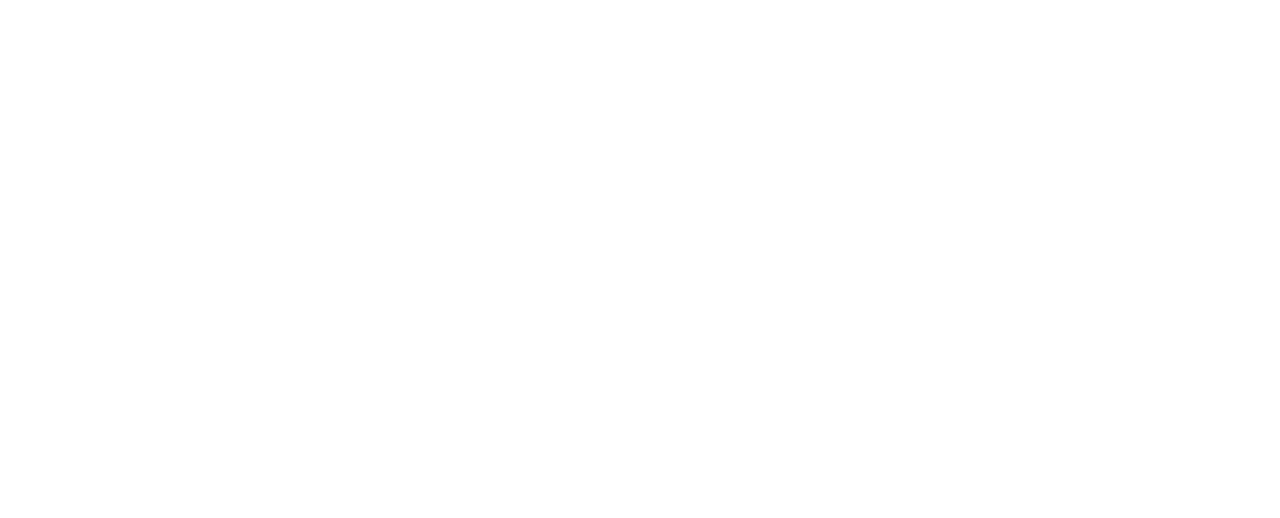
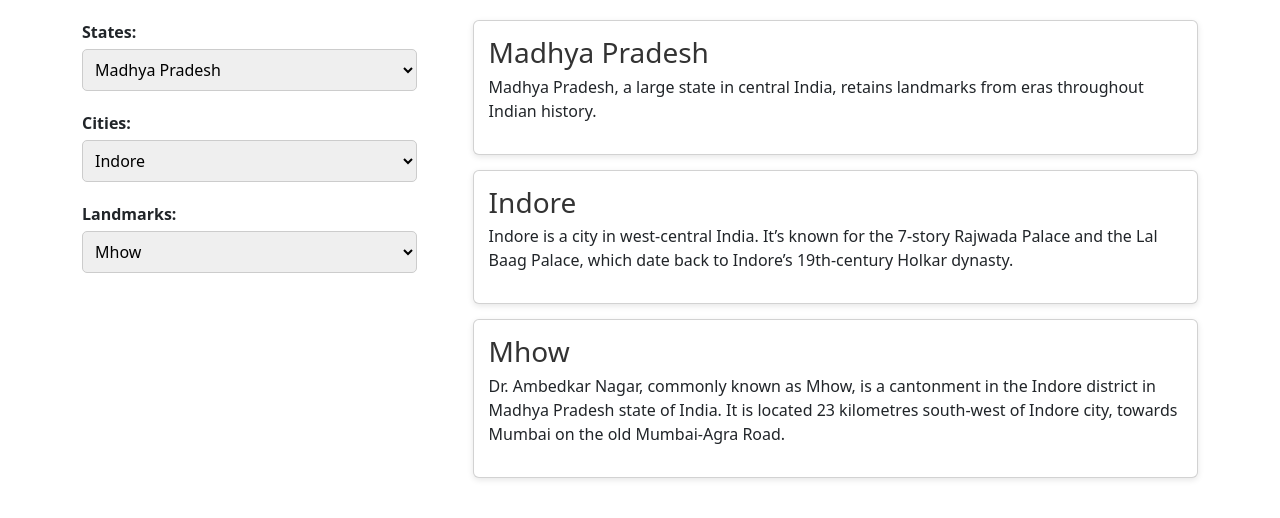
Before and after one commit to acciojob/dropdown-react-soumya773, a React app: page / in a window 1280 px wide. Built offline with nearby package versions, Linux system fonts and the light colour scheme.

Commit message:
complete

```diff
--- a/package.json
+++ b/package.json
@@ -12,8 +12,9 @@
   "author": "",
   "license": "ISC",
   "dependencies": {
+    "bootstrap": "^5.3.7",
+    "css-loader": "^4.3.0",
     "cypress": "^9.5.0",
-    "css-loader": "^4.3.0",
     "jest-junit": "^11.1.0",
     "react": "^16.13.1",
     "react-dom": "^16.13.1",
--- a/src/components/App.js
+++ b/src/components/App.js
@@ -1,8 +1,8 @@
-import React, { useState,useReducer } from "react";
-import "./../styles/App.css";
+import React, { useState } from "react";
+import "../styles/App.css";
 
-
-const states = [{
+export default function App() {
+  const data = [{
 	name : "Madhya Pradesh",
 	description:"Madhya Pradesh, a large state in central India, retains landmarks from eras throughout Indian history.",
 	city :[{
@@ -137,16 +137,85 @@ const states = [{
 	}]
 }];
 
+  // State management
+  const [selectedStateIndex, setSelectedStateIndex] = useState(0);
+  const [selectedCityIndex, setSelectedCityIndex] = useState(0);
+  const [selectedLandmarkIndex, setSelectedLandmarkIndex] = useState(0);
 
-function App()
-{
-	// Do not alter/remove main div
-	return (
-	<div id="main">
+  const states = data || [];
+  const selectedState = states[selectedStateIndex] || { city: [] };
+  const cities = selectedState.city || [];
+  const selectedCity = cities[selectedCityIndex] || { landmarks: [] };
+  const landmarks = selectedCity.landmarks || [];
+  const selectedLandmark = landmarks[selectedLandmarkIndex] || {};
 
-	</div>
-	);
+  // Handlers
+  const handleStateChange = (e) => {
+    setSelectedStateIndex(Number(e.target.value));
+    setSelectedCityIndex(0);
+    setSelectedLandmarkIndex(0);
+  };
+
+  const handleCityChange = (e) => {
+    setSelectedCityIndex(Number(e.target.value));
+    setSelectedLandmarkIndex(0);
+  };
+
+  const handleLandmarkChange = (e) => {
+    setSelectedLandmarkIndex(Number(e.target.value));
+  };
+
+  return (
+    <div className="container">
+      {/* Left side: dropdowns */}
+      <div className="dropdowns">
+        <div>
+          <label>States:</label>
+          <select id="state" value={selectedStateIndex} onChange={handleStateChange}>
+            {states.map((state, index) => (
+              <option key={index} value={index}>
+                {state.name}
+              </option>
+            ))}
+          </select>
+        </div>
+        <div>
+          <label>Cities:</label>
+          <select id="city" value={selectedCityIndex} onChange={handleCityChange}>
+            {cities.map((city, index) => (
+              <option key={index} value={index}>
+                {city.name}
+              </option>
+            ))}
+          </select>
+        </div>
+        <div>
+          <label>Landmarks:</label>
+          <select id="landmark" value={selectedLandmarkIndex} onChange={handleLandmarkChange}>
+            {landmarks.map((landmark, index) => (
+              <option key={index} value={index}>
+                {landmark.name}
+              </option>
+            ))}
+          </select>
+        </div>
+      </div>
+
+      {/* Right side: info cards */}
+      <div className="details">
+        <div className="card">
+          <h3 id="state-name">{selectedState?.name}</h3>
+          <p id="state-description">{selectedState?.description}</p>
+        </div>
+        <div className="card">
+          <h3 id="city-name">{selectedCity?.name}</h3>
+          <p id="city-description">{selectedCity?.description}</p>
+        </div>
+        <div className="card">
+          <h3 id="landmark-name">{selectedLandmark?.name}</h3>
+          <p id="landmark-description">{selectedLandmark?.description}</p>
+        </div>
+      </div>
+    </div>
+  );
 }
-
-
-export default App;
--- a/src/styles/App.css
+++ b/src/styles/App.css
@@ -14,3 +14,52 @@ button{
 .bg-pink{
 	background-color:pink;
 }
+body {
+  font-family: Arial, sans-serif;
+  background: #f9f9f9;
+}
+
+.container {
+  display: flex;
+  justify-content: space-between;
+  padding: 20px;
+}
+
+.dropdowns {
+  width: 30%;
+  display: flex;
+  flex-direction: column;
+  gap: 20px;
+}
+
+.dropdowns label {
+  font-weight: bold;
+  margin-bottom: 5px;
+  display: block;
+}
+
+.dropdowns select {
+  width: 100%;
+  padding: 8px;
+  border: 1px solid #ccc;
+  border-radius: 5px;
+}
+
+.details {
+  width: 65%;
+  display: flex;
+  flex-direction: column;
+  gap: 15px;
+}
+
+.card {
+  background: #fff;
+  border-radius: 8px;
+  padding: 15px;
+  box-shadow: 0 2px 6px rgba(0,0,0,0.1);
+}
+
+.card h3 {
+  margin-bottom: 5px;
+  color: #333;
+}
```
Also changed, not shown: 1 other file.
